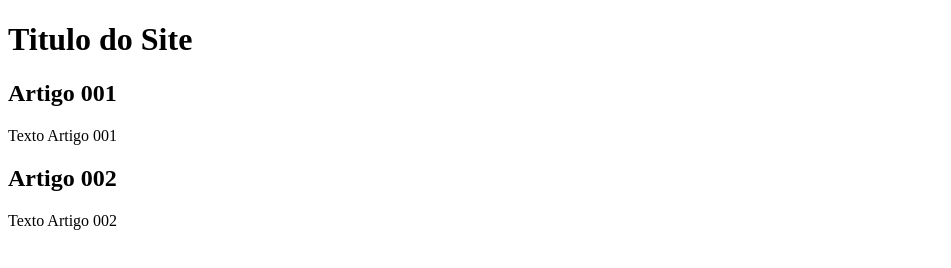
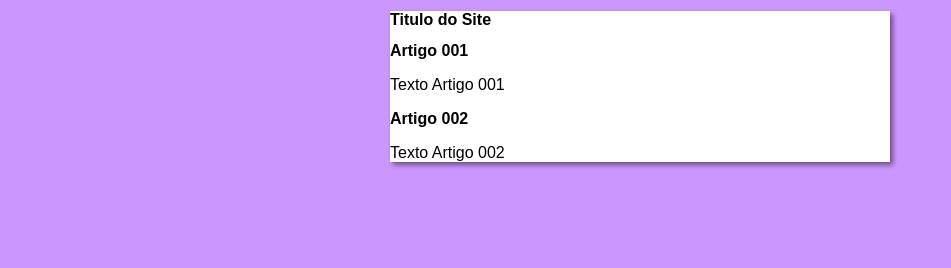
Before and after one commit to Dan-DYFG/projeto-site, a plain HTML site: page index.html in a window 1280 px wide. Shown: the whole page, without its empty margins (0-951 px from the left). Drawn offline with Linux system fonts and the light colour scheme.

Commit message:
iniciei o designer

```diff
--- /dev/null
+++ b/estilos/style.css
@@ -0,0 +1,17 @@
+* {
+    font-family: arial;
+    font-size: 16px;
+
+}
+
+body {
+    background-color: rgb(204, 150, 255);
+
+}
+
+main {
+    background-color: white;
+    width: 500px;
+    margin: auto;
+    box-shadow: 3px 3px 5px rgba(0, 0, 0, 0.473);
+}
--- a/index.html
+++ b/index.html
@@ -4,6 +4,7 @@
     <meta charset="UTF-8">
     <meta name="viewport" content="width=device-width, initial-scale=1.0">
     <title>Titulo do site</title>
+    <link rel="stylesheet" href="estilos/style.css">
 </head>
 <body>
     <main>
```
